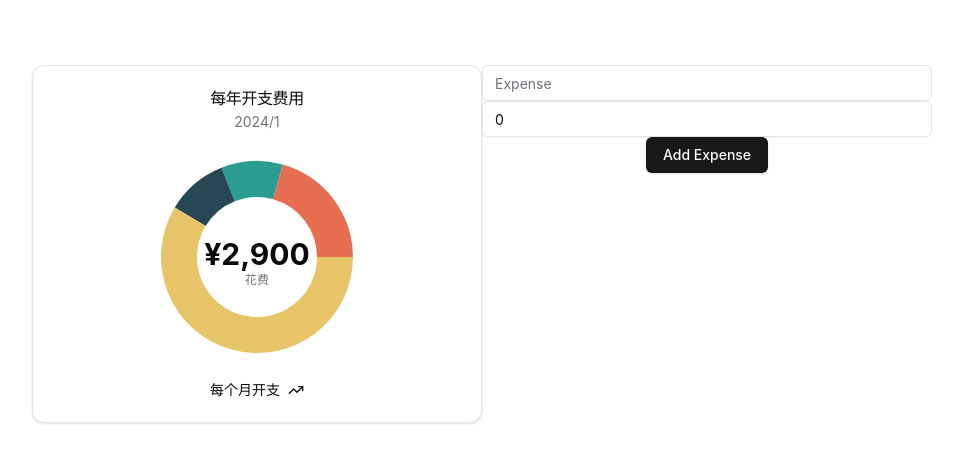
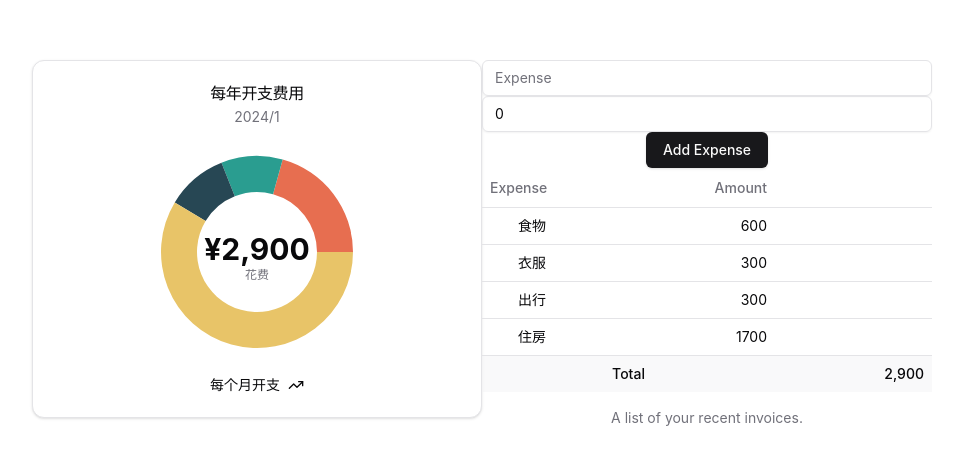
Before and after one commit to XiaoYongMay/expensesReactJS, a React (Vite) app: page / in a window 1280 px wide. Shown: the part 156-620 px from the top of the page, without its empty margins (158-1121 px from the left). Built offline with nearby package versions, Linux system fonts and the light colour scheme.

Commit message:
Add ExpensesTable

```diff
--- a/src/App.tsx
+++ b/src/App.tsx
@@ -3,6 +3,7 @@
 import MyButton from './components/buttonExample'
 import { MyChart } from './components/chart'
 import InputExpense from './components/input'
+import { ExpensesTable } from './components/ExpensesTable'
 
 export interface ChartData{
   name: string
@@ -50,6 +51,7 @@
         </div>
         <div className='container'>
           <InputExpense saveExpense={SaveExpense} />
+          <ExpensesTable expenses={chart}/>
         </div>
       </div>
     </>
--- /dev/null
+++ b/src/components/ExpensesTable.tsx
@@ -0,0 +1,52 @@
+import { ChartData } from "@/App"
+import {
+  Table,
+  TableBody,
+  TableCaption,
+  TableCell,
+  TableFooter,
+  TableHead,
+  TableHeader,
+  TableRow,
+} from "@/components/ui/table"
+import { useEffect, useState } from "react"
+
+interface ExpensesTableProps{
+    expenses:Array<ChartData>
+
+}
+
+export function ExpensesTable({expenses}:ExpensesTableProps) {
+  const [totalVisitors, setTotalVisitors] = useState(0)
+
+  useEffect(() => {
+    const total = expenses.reduce((acc, curr) => acc + curr.price, 0)
+    setTotalVisitors(total)
+  }, [expenses])
+  return (
+    <Table>
+      <TableCaption>A list of your recent invoices.</TableCaption>
+      <TableHeader>
+        <TableRow>
+          <TableHead className="w-[100px]">Expense</TableHead>
+          <TableHead className="text-right">Amount</TableHead>
+        </TableRow>
+      </TableHeader>
+      <TableBody>
+        {expenses.map((expense, index) => (
+          <TableRow key={index}>
+            <TableCell className="font-medium">{expense.name}</TableCell>
+            <TableCell className="text-right">{expense.price}</TableCell>
+          </TableRow>
+        ))}
+      </TableBody>
+      <TableFooter>
+        <TableRow>
+          <TableCell colSpan={3}>Total</TableCell>
+          <TableCell className="text-right">{totalVisitors.toLocaleString()}
+          </TableCell>
+        </TableRow>
+      </TableFooter>
+    </Table>
+  )
+}
--- /dev/null
+++ b/src/components/ui/table.tsx
@@ -0,0 +1,120 @@
+import * as React from "react"
+
+import { cn } from "@/lib/utils"
+
+const Table = React.forwardRef<
+  HTMLTableElement,
+  React.HTMLAttributes<HTMLTableElement>
+>(({ className, ...props }, ref) => (
+  <div className="relative w-full overflow-auto">
+    <table
+      ref={ref}
+      className={cn("w-full caption-bottom text-sm", className)}
+      {...props}
+    />
+  </div>
+))
+Table.displayName = "Table"
+
+const TableHeader = React.forwardRef<
+  HTMLTableSectionElement,
+  React.HTMLAttributes<HTMLTableSectionElement>
+>(({ className, ...props }, ref) => (
+  <thead ref={ref} className={cn("[&_tr]:border-b", className)} {...props} />
+))
+TableHeader.displayName = "TableHeader"
+
+const TableBody = React.forwardRef<
+  HTMLTableSectionElement,
+  React.HTMLAttributes<HTMLTableSectionElement>
+>(({ className, ...props }, ref) => (
+  <tbody
+    ref={ref}
+    className={cn("[&_tr:last-child]:border-0", className)}
+    {...props}
+  />
+))
+TableBody.displayName = "TableBody"
+
+const TableFooter = React.forwardRef<
+  HTMLTableSectionElement,
+  React.HTMLAttributes<HTMLTableSectionElement>
+>(({ className, ...props }, ref) => (
+  <tfoot
+    ref={ref}
+    className={cn(
+      "border-t bg-muted/50 font-medium [&>tr]:last:border-b-0",
+      className
+    )}
+    {...props}
+  />
+))
+TableFooter.displayName = "TableFooter"
+
+const TableRow = React.forwardRef<
+  HTMLTableRowElement,
+  React.HTMLAttributes<HTMLTableRowElement>
+>(({ className, ...props }, ref) => (
+  <tr
+    ref={ref}
+    className={cn(
+      "border-b transition-colors hover:bg-muted/50 data-[state=selected]:bg-muted",
+      className
+    )}
+    {...props}
+  />
+))
+TableRow.displayName = "TableRow"
+
+const TableHead = React.forwardRef<
+  HTMLTableCellElement,
+  React.ThHTMLAttributes<HTMLTableCellElement>
+>(({ className, ...props }, ref) => (
+  <th
+    ref={ref}
+    className={cn(
+      "h-10 px-2 text-left align-middle font-medium text-muted-foreground [&:has([role=checkbox])]:pr-0 [&>[role=checkbox]]:translate-y-[2px]",
+      className
+    )}
+    {...props}
+  />
+))
+TableHead.displayName = "TableHead"
+
+const TableCell = React.forwardRef<
+  HTMLTableCellElement,
+  React.TdHTMLAttributes<HTMLTableCellElement>
+>(({ className, ...props }, ref) => (
+  <td
+    ref={ref}
+    className={cn(
+      "p-2 align-middle [&:has([role=checkbox])]:pr-0 [&>[role=checkbox]]:translate-y-[2px]",
+      className
+    )}
+    {...props}
+  />
+))
+TableCell.displayName = "TableCell"
+
+const TableCaption = React.forwardRef<
+  HTMLTableCaptionElement,
+  React.HTMLAttributes<HTMLTableCaptionElement>
+>(({ className, ...props }, ref) => (
+  <caption
+    ref={ref}
+    className={cn("mt-4 text-sm text-muted-foreground", className)}
+    {...props}
+  />
+))
+TableCaption.displayName = "TableCaption"
+
+export {
+  Table,
+  TableHeader,
+  TableBody,
+  TableFooter,
+  TableHead,
+  TableRow,
+  TableCell,
+  TableCaption,
+}
```
